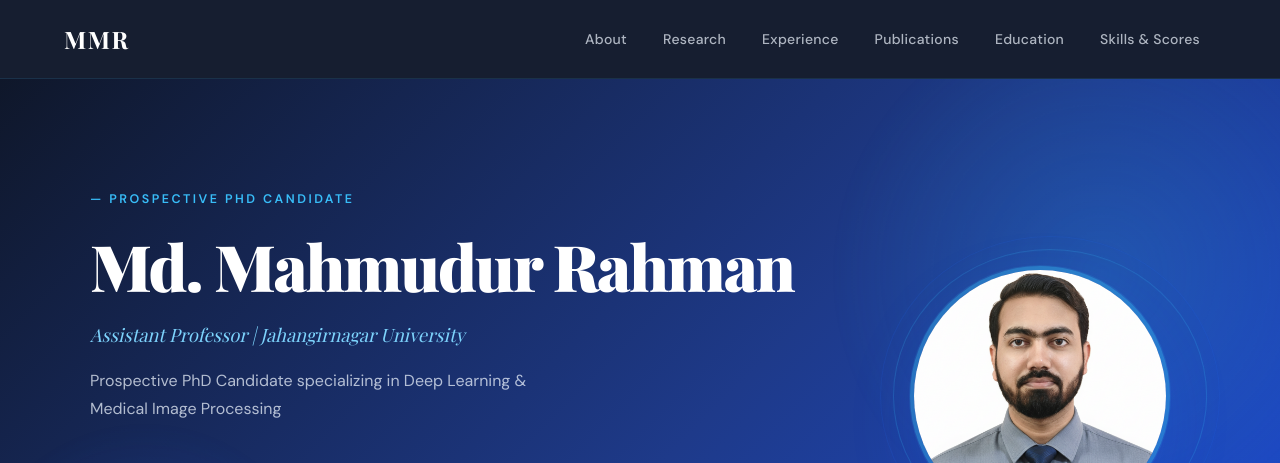
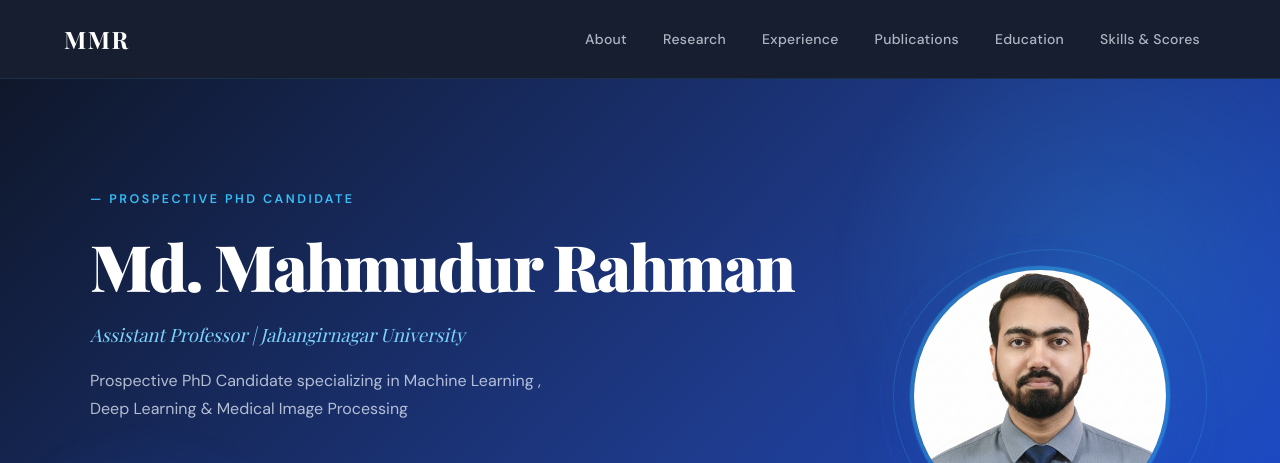
Before and after one commit to dewmahmud/first-git, a plain HTML site: page index.html in a window 1280 px wide. Shown: the top 463 px of the page. Drawn offline with nearby package versions, Linux system fonts and the light colour scheme; a web font is replaced by a local one.

Commit message:
added image and changed index hero text

```diff
--- a/index.html
+++ b/index.html
@@ -37,8 +37,8 @@
           <h1>Md. Mahmudur Rahman</h1>
           <p class="subtitle">Assistant Professor | Jahangirnagar University</p>
           <p class="tagline">
-            Prospective PhD Candidate specializing in Deep Learning & Medical
-            Image Processing
+            Prospective PhD Candidate specializing in Machine Learning , Deep
+            Learning & Medical Image Processing
           </p>
 
           <!-- <div class="contact-badges">
```
Also changed, not shown: ju_logo.png (added), 1 other file.
